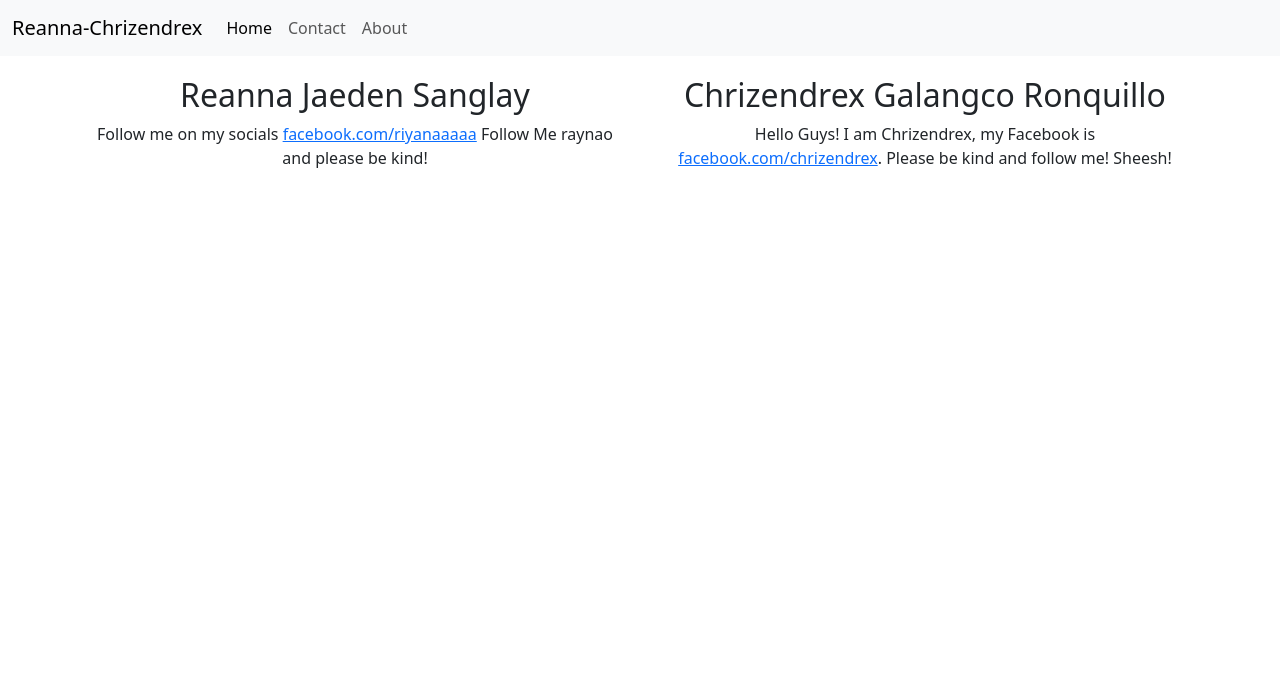
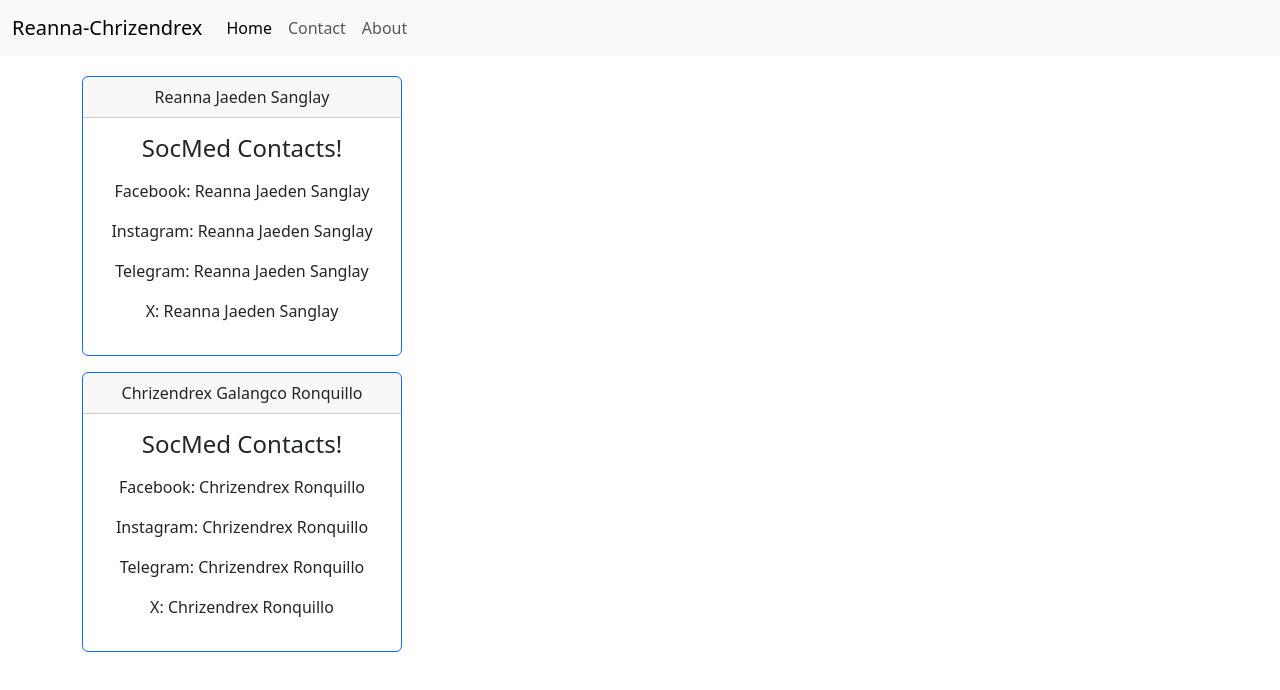
Before and after one commit to reannajaeden/sanglay-ronquillo-angular-routing-lab, an Angular app in the folder angular-routing-lab/: page /contact in a window 1280 px wide. Shown: the top 690 px of the page. Built offline with nearby package versions, Linux system fonts and the light colour scheme.

Commit message:
Added some information in the profile components and also in contact components

```diff
--- a/angular-routing-lab/src/app/contact/contact.component.html
+++ b/angular-routing-lab/src/app/contact/contact.component.html
@@ -2,14 +2,31 @@
     <div class="row align-items-center">
 
       <div class="col">
-        <h2>Reanna Jaeden Sanglay</h2>
-        <p>Follow me on my socials <a href="#">facebook.com/riyanaaaaa</a> Follow Me raynao and please be kind!</p>
+          <div class="card border-primary mb-3" style="max-width: 20rem;">
+            <div class="card-header">Reanna Jaeden Sanglay</div>
+            <div class="card-body">
+              <h4 class="card-title">SocMed Contacts!</h4>
+              <p class="card-text"></p>
+              <p>Facebook: Reanna Jaeden Sanglay</p>
+              <p>Instagram: Reanna Jaeden Sanglay</p>
+              <p>Telegram: Reanna Jaeden Sanglay</p>
+              <p>X: Reanna Jaeden Sanglay</p>
+            </div>
+          </div>
+        </div>
       </div>
 
       <div class="col">
-        <h2>Chrizendrex Galangco Ronquillo</h2>
-        <p>Hello Guys! I am Chrizendrex, my Facebook is <a href="#">facebook.com/chrizendrex</a>. Please be kind and follow me! Sheesh!</p>
+        <div class="card border-primary mb-3" style="max-width: 20rem;">
+          <div class="card-header">Chrizendrex Galangco Ronquillo</div>
+          <div class="card-body">
+           <h4 class="card-title">SocMed Contacts!</h4>
+            <p class="card-text"></p>
+            <p>Facebook: Chrizendrex Ronquillo</p>
+            <p>Instagram: Chrizendrex Ronquillo</p>
+            <p>Telegram: Chrizendrex Ronquillo</p>
+            <p>X: Chrizendrex Ronquillo</p>
+          </div>
+        </div>
+        </div>
       </div>
-
-    </div>
-  </div>
```
